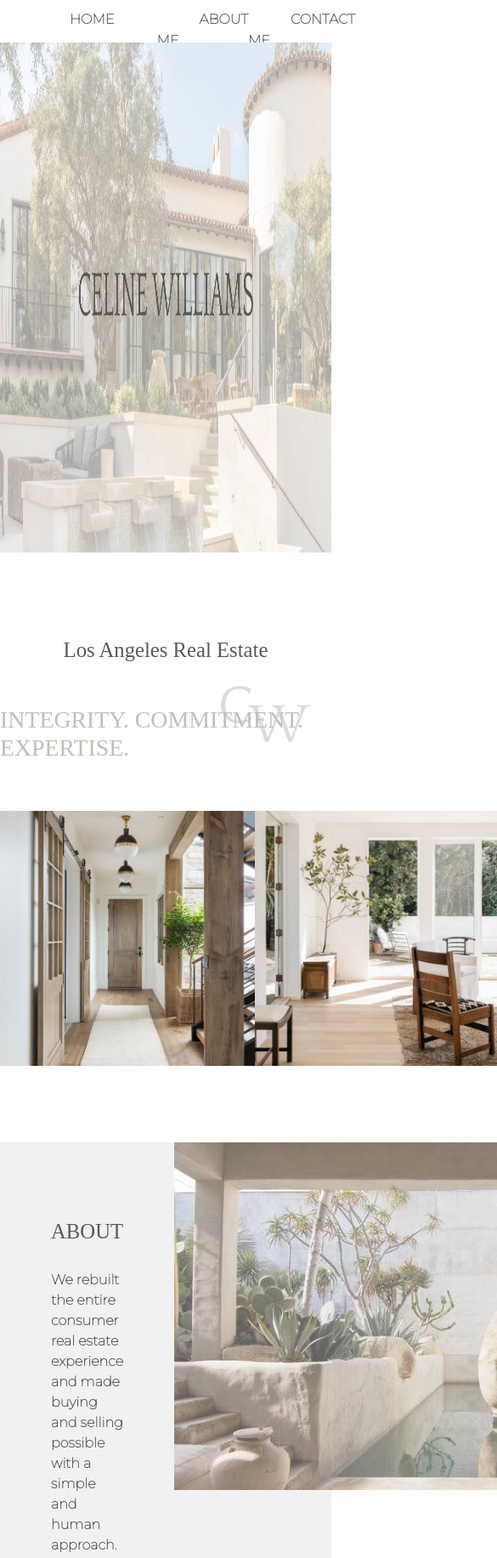
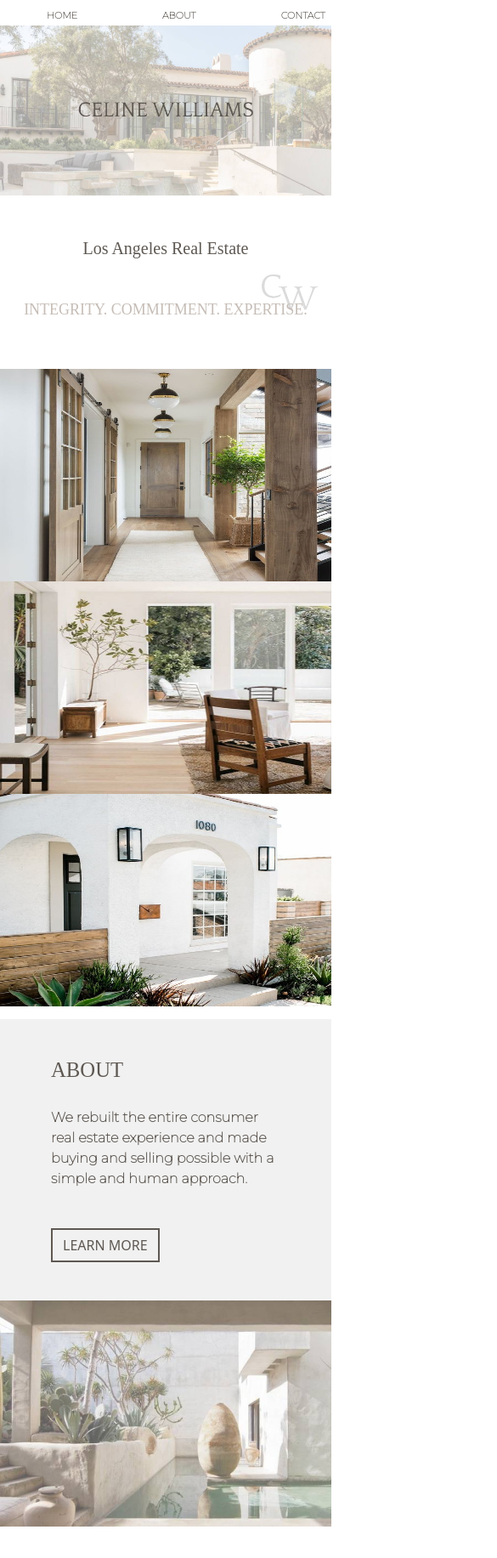
Before and after one commit to danimastandrea/PropertyPage, a website: page index.html in a window 390 px wide. Shown: the top 1833 px of the page at 85% size, 585 px wide, since content can reach past the window. Drawn offline with nearby package versions, Linux system fonts and the light colour scheme; a web font is replaced by a local one.

Commit message:
mobile done

```diff
--- a/index.html
+++ b/index.html
@@ -17,8 +17,8 @@
         <nav class="navBar">
             <ul class="navUl">
                 <li> <a class="navLink" style="text-decoration: none;" href="index.html">Home</a> </li>
-               <li ><a class="navLink" style="text-decoration: none;" href="about.html">About Me</a> </li>
-               <li> <a class="navLink" style="text-decoration: none;" href="contact.html"> Contact Me</a></li>
+               <li ><a class="navLink" style="text-decoration: none;" href="about.html">About</a> </li>
+               <li> <a class="navLink" style="text-decoration: none;" href="contact.html"> Contact</a></li>
                <li></li>
             </ul>
         </nav>
--- a/scss/style.scss
+++ b/scss/style.scss
@@ -7,8 +7,7 @@ $textFont: 'Montserrat', sans-serif;
 /* HOME PAGE*/
 .encabezado{
 
-    height: 500px;
-
+    width: 100%;
 
 
 .navBar{
@@ -17,6 +16,7 @@ $textFont: 'Montserrat', sans-serif;
         margin: auto;
         display: flex;
         justify-content: space-around;
+        width: 100%;
 
 
         .navUl{
@@ -63,6 +63,7 @@ $textFont: 'Montserrat', sans-serif;
     justify-content: center;
     align-items: center;
     flex-direction: column;
+    width: 100%;
     &{
         background-position-x: right!important;
         background-repeat: no-repeat;
@@ -250,6 +251,7 @@ h2{
     background-color: #f1f1f1;
     padding-bottom: 80px;
 
+
     h2{
         font-family: $titleFont;
         color: $fontColor;
@@ -372,6 +374,118 @@ footer{
        }
     }
 }
+
+
+/* MOBILE HOME*/
+@media (max-width:767px){
+.encabezado{
+    width: 100%;
+
+    .navBar{
+        width: 100%;
+        height: 30px;
+
+        .navUl{
+            font-size: 11px;
+            justify-content: center;
+            padding-left: 5px;
+
+
+        }
+    }
+
+    .imgHeader{
+        height: 200px;
+    }
+}
+.section1{
+    margin-top: 0;
+    margin-bottom: 0;
+    h2{
+        margin-top: 50px;
+        font-size: 20px;
+
+    }
+    h1{
+        font-size: 18px;
+    }
+}
+.sectionGallery{
+    flex-direction: column;
+
+    .imgMenu{
+        width: 100%;
+        height: 250px;
+    }
+}
+
+.sectionAbout{
+    margin-top: 15px;
+    width: 100%;
+    flex-direction: column;
+    article{
+        margin-top: 45px;
+
+        .btn{
+            margin-bottom: 45px;
+        }
+    }
+    .imgAbout{
+        width: 100%;
+    }
+}
+
+.sectionEmail{
+    h2{
+        margin-top: 10px ;
+    }
+}
+
+.sectionCards{
+    width: 100%;
+    .cards{
+        flex-direction: column;
+
+        justify-content: center;
+    }
+}
+
+.testimonials{
+    h3{
+        font-size: 25px;
+        width: 500px;
+    }
+    p{
+        font-size: 15px;
+        width: 250px;
+    }
+
+}
+
+footer{
+    width: 100%;
+    flex-direction: column;
+    height: 600px;
+
+    .footerTitles{
+        margin-left: 20px;
+    }
+    .logo{
+        display: none;
+    }
+
+
+    .footerLinks{
+        margin-top: 30px;
+        margin-left: 20px;
+    }
+}
+}
+
+
+
+
+
 
 
 
```
Also changed, not shown: scss/style.css, 1 other file.
